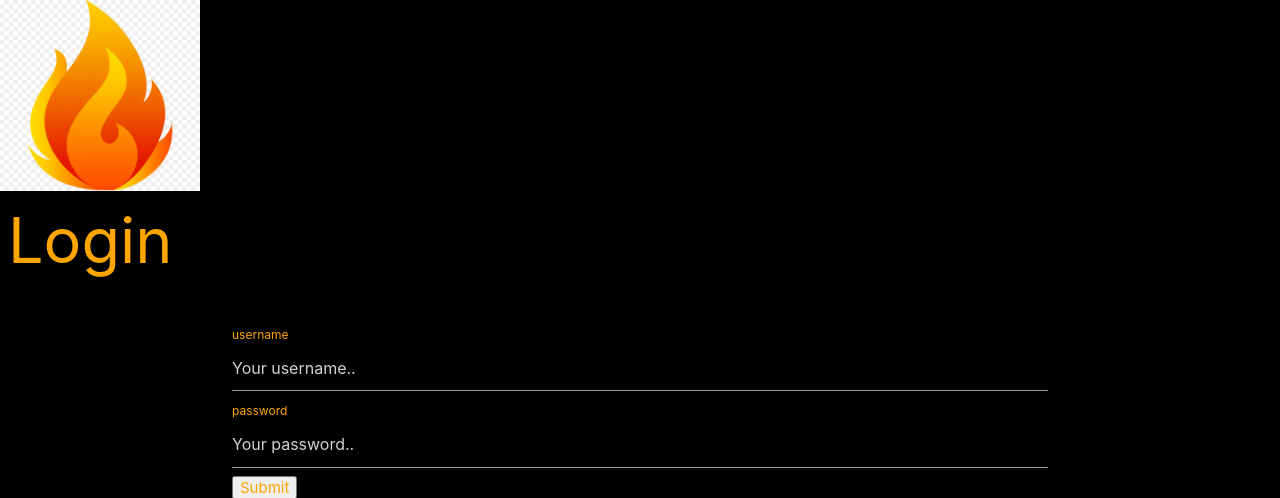
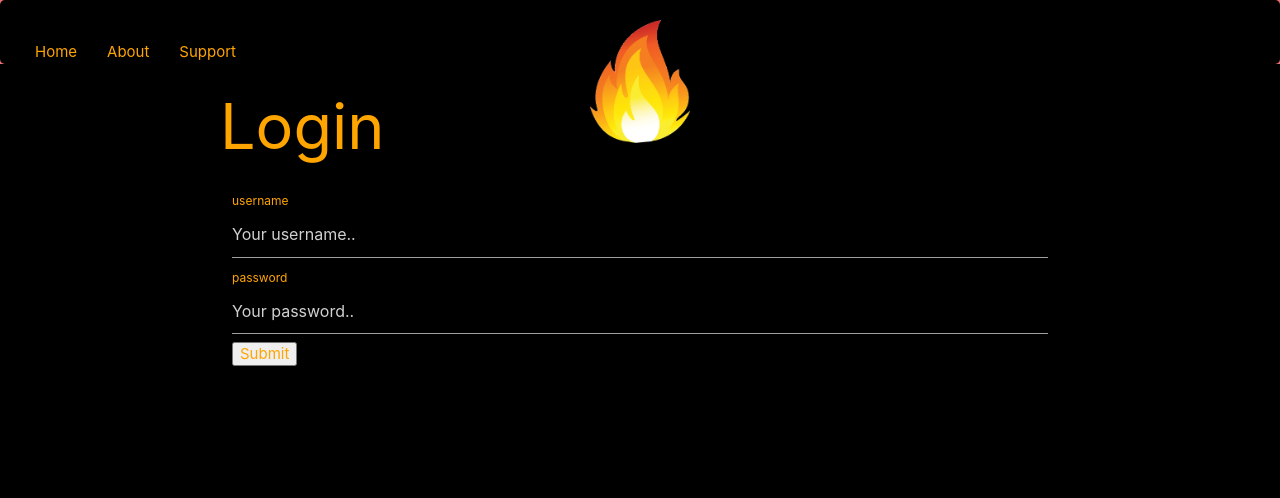
Before and after one commit to CindrInc/PrudentialChallenge, a Flask app: page /login in a window 1280 px wide. Shown: the top 498 px of the page. Run offline with Flask 2, Linux system fonts and the light colour scheme.

Commit message:
lowkey ok?

```diff
--- a/templates/login.html
+++ b/templates/login.html
@@ -44,10 +44,18 @@
 </head>
 
 <body>
-    <img class="img-fire" src="img/fire.jpg" alt="Cindr">
+  <nav>
+    <div class="nav-wrapper">
+      <a href="#" class="brand-logo center"><img class="img-fire" src="img/fire-clipart-transparent-background-3.png" alt="Cindr"></a>
+      <ul id="nav-mobile" class="left hide-on-med-and-down">
+        <li><a href="sass.html " class = 'home'>Home</a></li>
+        <li><a href="badges.html " class = 'about'>About</a></li>
+        <li><a href="collapsible.html" class = 'support'>Support</a></li>
+      </ul>
+    </div>
+  </nav>
+    <div class="container">
     <h1>Login</h1>
-    <div class="container">
-
 
         <div>
             <form action="/login" method="POST">
--- a/templates/mystyle_login.css
+++ b/templates/mystyle_login.css
@@ -12,7 +12,7 @@ h1 {
     margin: 8px;
 }
 .img-fire{
-    width:200px;
+    width:100px;
 
 }
 .username{
@@ -24,7 +24,15 @@ h1 {
 .submit{
   color:orange;
 }
-
+.support{
+  color:orange;
+}
+.home{
+  color:orange;
+}
+.about{
+  color:orange;
+}
 input[type=text], select {
     width: 100%;
     padding: 12px 20px;
```
Also changed, not shown: templates/img/fire-clipart-transparent-background-3.png (added), templates/img/fire.png (added).
